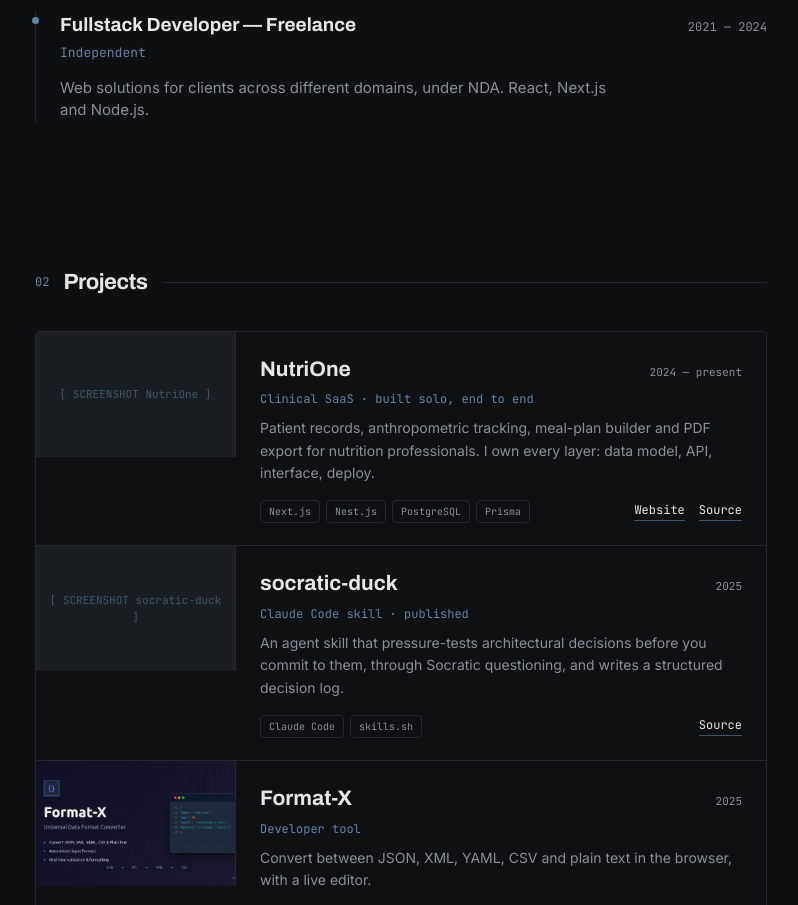
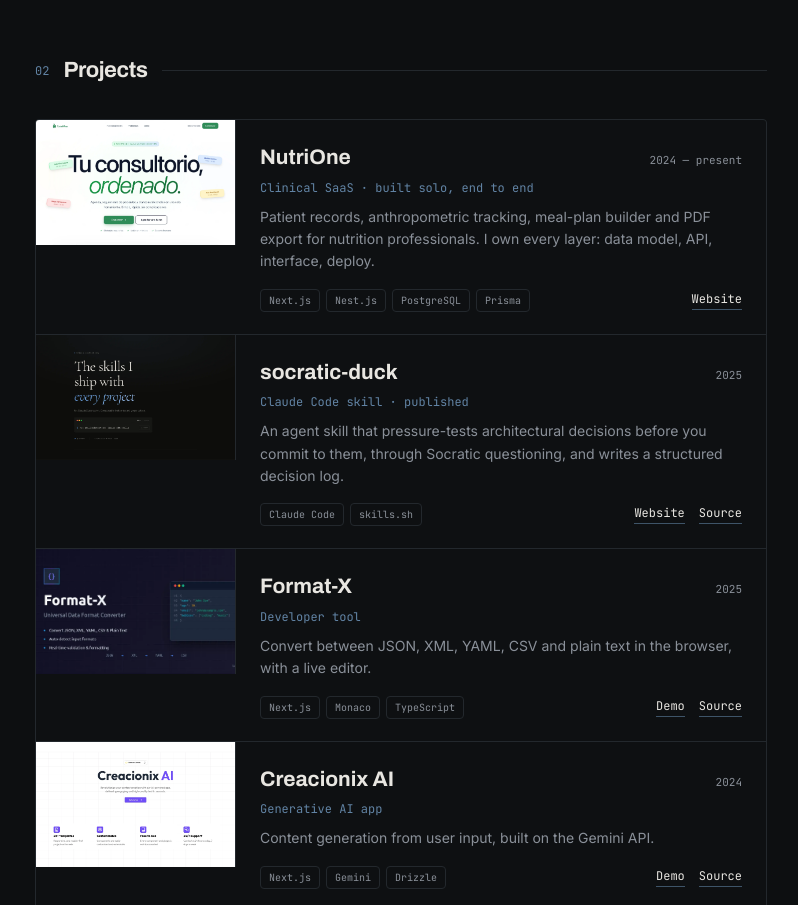
Before and after one commit to isaias-alt/lucasco.dev, a Next.js app: page / in a window 1280 px wide. Shown: the part 1220-2125 px from the top of the page, without its empty margins (239-1037 px from the left). Built offline with nearby package versions, Linux system fonts and the light colour scheme; no server answers.

Commit message:
feat: add project images for Nutrione and Socratic Duck in resume

```diff
--- a/src/data/resume.ts
+++ b/src/data/resume.ts
@@ -53,10 +53,10 @@
 export const resume: Resume = {
   name: "Lucas Casco",
   greeting: "Hey, I'm Lucas.",
-  headline: "Software engineer.\n{{TODO: reemplazar 'I ship the whole thing.'}}",
+  headline: "Software engineer.",
   summary:
     "I work across the stack on **banking and fintech** products in production, and I build and ship my own **SaaS** end to end. From the database to the PDF the user downloads.",
-  meta: ["Paraguay / Remote", "4+ years", "{{TODO: reemplazar 'Open to mid-level roles'}}"],
+  meta: ["Paraguay / Remote", "4+ years"],
   experience: [
     {
       role: "Software Developer",
@@ -98,10 +98,8 @@
       description:
         "Patient records, anthropometric tracking, meal-plan builder and PDF export for nutrition professionals. I own every layer: data model, API, interface, deploy.",
       stack: ["Next.js", "Nest.js", "PostgreSQL", "Prisma"],
-      links: [
-        { label: "Website", href: "https://nutrione.com.py" },
-        { label: "Source", href: "{{TODO: repo URL o privado}}" },
-      ],
+      image: "/projects/nutrione.webp",
+      links: [{ label: "Website", href: "https://nutrione.com.py" }],
     },
     {
       name: "socratic-duck",
@@ -110,7 +108,9 @@
       description:
         "An agent skill that pressure-tests architectural decisions before you commit to them, through Socratic questioning, and writes a structured decision log.",
       stack: ["Claude Code", "skills.sh"],
+      image: "/projects/socratic-duck.webp",
       links: [
+        { label: "Website", href: "https://skills.lucasco.dev" },
         { label: "Source", href: "https://github.com/isaias-alt/skills" },
       ],
     },
```
Also changed, not shown: public/projects/nutrione.webp (added), public/projects/socratic-duck.webp (added).
